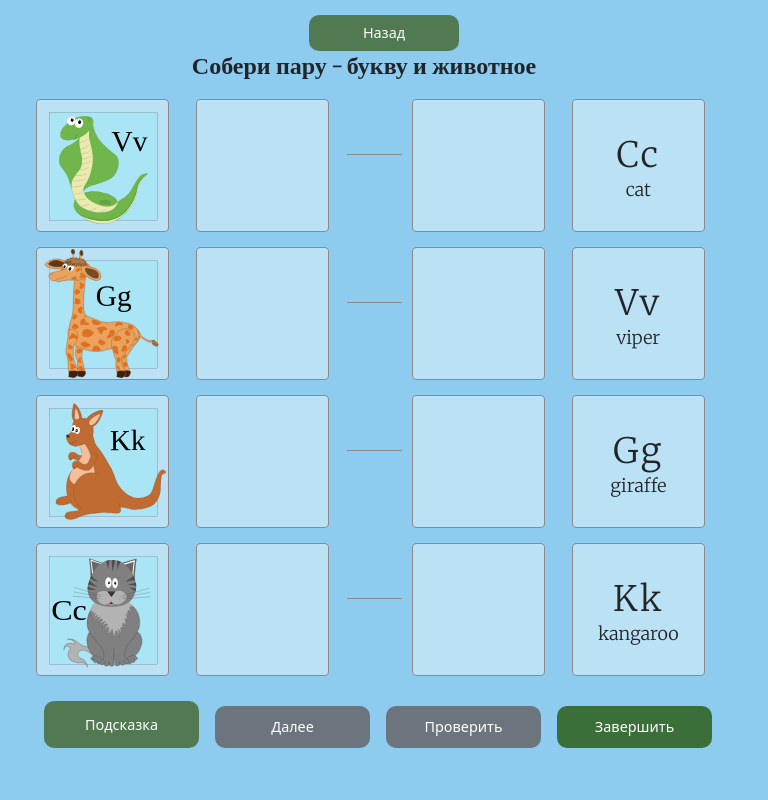
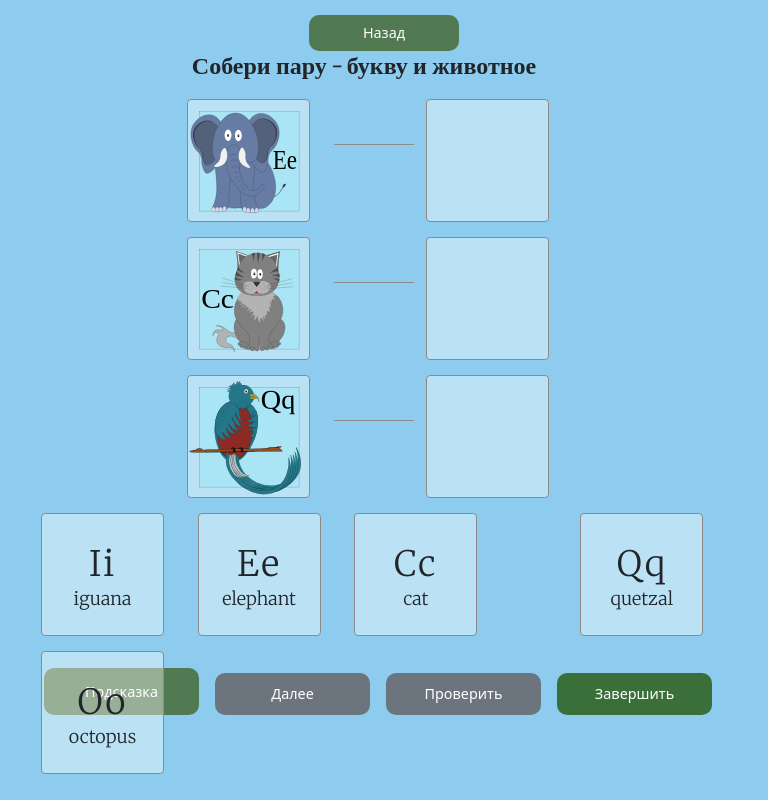
Before and after one commit to AnigalHub/DrawnSVGWithAnimation, a Vue app: page /collectCouple in a window 768 px wide. Built offline with nearby package versions, Linux system fonts and the light colour scheme; a web font is replaced by a local one.

Commit message:
изменена игра - метод dropON,newWords - теперь 3 пары и 5 букв - соединить

```diff
--- a/src/components/collectCouple.vue
+++ b/src/components/collectCouple.vue
@@ -3,43 +3,39 @@
         <router-link :to="{name: 'GameMenu'}" tag="button" class="back">Назад</router-link>
         <div id="content">
             <h1>Собери пару - букву и животное</h1>
-            <b-row v-for="(letter,index) in currentSvgs" :key="index" :id="index" >
+            <b-row v-for="(letter,index) in littleCurrentSvgs" :key="index"  :id="index" class="cardsGame">
                 <b-col>
-                    <div class="card" draggable @dragstart="startDrag($event,'currentSvgs', index)">
+                    <div class="card">
                         <div class="animal" >
                             <component :is="currentSvgs[index].svg"/>
                         </div>
                     </div>
                 </b-col>
-                <b-col>
-                    <div class="card" @dragover.prevent @dragenter.prevent @drop="onDrop($event, arraySvgs,index)">
-                        <div class="animal"v-if="arraySvgs[index]" >
-                            <component :is="arraySvgs[index].svg"/>
-                        </div>
-                    </div>
-                </b-col>
-                <b-col cols="1">
+
+                <b-col cols="3">
                     <hr size=3.5px>
                 </b-col>
                 <b-col>
-                    <div class="card" @dragover.prevent @dragenter.prevent @drop="onDrop($event,arrayWords,index)">
+                    <div class="card" @dragover.prevent @dragenter.prevent @drop="onDrop($event,arrayWords,index)" >
                         <div v-if="arrayWords[index]">
-                            <div class="letters"> {{arrayWords[index].letter}}</div>
+                            <div class="letters" v-if="arrayWords[index]"> {{arrayWords[index].letter}}</div>
                             <br>
                             <div class="name_animals">{{arrayWords[index].letters.join('')}}</div>
                         </div>
                     </div>
                 </b-col>
-                <b-col>
-                    <div class="card"  draggable @dragstart="startDrag($event,'lettersSvgs', index)">
+            </b-row>
+            <b-row class="words">
+                <b-col v-for="(letter,index) in lettersSvgs" :key="index" :id="index" class="letters_and_words">
+                    <div class="card"  draggable @dragstart="startDrag($event,'lettersSvgs',index)">
                         <div class="letters"> {{lettersSvgs[index].letter}}</div>
                         <br>
                         <div class="name_animals">{{lettersSvgs[index].letters.join('')}}</div>
                     </div>
                 </b-col>
             </b-row>
-            <b-modal ref="modalError">
-                <p>Ошибка!</p>
+            <b-modal ref="modalCheck">
+                <p>{{answerGame}}</p>
             </b-modal>
             <b-modal ref="modalEnd">
                 <p>Игра завершена!</p>
@@ -48,10 +44,10 @@
             </b-modal>
             <b-modal ref="modalHelp">
                 <p><u>Животные:</u></p>
-                <b-row v-for="(letter,index) in currentSvgs" :key="index">
+                <b-row v-for="(letter,index) in littleCurrentSvgs" :key="index">
                     <b-col>
                         <div class="card">
-                            <component :is="currentSvgs[index].svg"/>
+                            <component :is="littleCurrentSvgs[index].svg"/>
                         </div>
                     </b-col>
                 </b-row>
@@ -59,7 +55,7 @@
             <div class="buttonGame">
                 <b-button class="help" @click="showNameAnimal()">Подсказка</b-button>
                 <b-button @click="newWords()">Далее</b-button>
-                <b-button>Проверить</b-button>
+                <b-button @click="checkArrays">Проверить</b-button>
                 <b-button @click="showModal()">Завершить</b-button>
             </div>
         </div>
@@ -77,11 +73,12 @@
         name: "collectCouple",
         data(){
             return {
-                svgsAmount: 4,
+                svgsAmount: 5,
                 currentSvgs: [],
+                littleCurrentSvgs: [],
                 lettersSvgs:[],
                 arrayWords: [],
-                arraySvgs:[],
+                answerGame:'',
             }
         },
         methods:{
@@ -91,7 +88,6 @@
                 const animalCard = JSON.stringify({ nameOfArray, index})
                 evt.dataTransfer.setData('animalCard',animalCard)
                 console.log("drag", animalCard)
-
             },
             onDrop(evt,list,id){
                 console.log(evt)
@@ -101,11 +97,23 @@
                 let itemFromSource = this[parsedData.nameOfArray]
                 console.log("массив",itemFromSource)
                 list.splice(id, 1, itemFromSource[parsedData.index])
-                console.log(list)
-                console.log(id)
-                console.log(list[id])
 
-                //itemFromSource.splice(parsedData.index, 1, undefined)
+
+                console.log('new',this.arrayWords)
+                console.log('new0',this.littleCurrentSvgs)
+               itemFromSource.splice(parsedData.index, 1)
+            },
+            checkArrays:function(){
+                for(let i =0; i < this.littleCurrentSvgs.length; i++){
+                    if(this.littleCurrentSvgs[i] != this.arrayWords[i]){
+                        console.log('неверно')
+                        this.answerGame = 'неверно'
+                        break
+                    }
+                    console.log('верно')
+                    this.answerGame = 'верно'
+                }
+                this.$refs['modalCheck'].show()
             },
             showModal(){
                 this.$refs['modalEnd'].show()
@@ -113,21 +121,26 @@
             showNameAnimal(){
                 this.$refs['modalHelp'].show()
             },
-            newWords:function () {
-                this.currentSvgs = []
-                for(let i = 0; i < this.svgsAmount; i++){
+            showNewSvgs:function(arraySvg,currentSvg){
+                for(let i = 0; i < arraySvg; i++){
                     let isDuplicate = false
                     do{
                         let svgCollect = this.getRandomSvg()
-                        isDuplicate = !this.currentSvgs.includes(svgCollect);
+                        isDuplicate = !currentSvg.includes(svgCollect);
                         if(isDuplicate){
-                            this.currentSvgs.push(svgCollect)
+                            currentSvg.push(svgCollect)
                         }
                     } while (!isDuplicate)
                 }
-                this.lettersSvgs = this.currentSvgs.map(i=>[Math.random(), i]).sort().map(i=>i[1])
-                this.arrayWords = new Array(this.lettersSvgs.length)
-                this.arraySvgs = new Array(this.lettersSvgs.length)
+            },
+            newWords:function () {
+               this.currentSvgs = []
+               this.showNewSvgs(this.svgsAmount,this.currentSvgs)
+               this.littleCurrentSvgs = this.currentSvgs.slice(0,3)
+
+               this.lettersSvgs = this.currentSvgs.map(i=>[Math.random(), i]).sort().map(i=>i[1])
+               console.log(this.lettersSvgs)
+               this.arrayWords = new Array(this.littleCurrentSvgs.length)
             }
         },
         created() {
@@ -142,15 +155,18 @@
         border: 1.5px solid #bfbaba;
     }
     .row{
-        width: 60%;
+        width: 70%;
         margin: 0 auto;
+    }
+    .cardsGame {
+        width: 40%;
     }
     .help{margin-top: -5px !important;}
     svg {
         display: block;
         width: 100%;
     }
-    .card,svg{height: 145px;}
+    .card,svg,.words{height: 145px;}
     .card{
         border: 1.5px solid #8e8a8a;
         display: flex;
@@ -163,8 +179,9 @@
         width: 145px;
         background: rgba(255, 255, 255, 0.4);
     }
-   .col-1{
+   .col-3{
         width: 100px !important;
+        margin-left: -70px;
         padding: 0 !important;
         hr{
             background-color: #8e8a8a !important;
@@ -181,19 +198,20 @@
        margin-top: -28px;
        font-size:20px;
    }
+   .letters,.name_animals{
+      text-align: center;
+   }
 
    @media screen and (min-width: 500px) and (max-width: 768px) {
        .row{width: 100%;}
-       .col{padding: 0 !important;}
-       .col-1{
-           width: 55px !important;
-           hr{
-               margin-top: 65%;
-               margin-left: -18%;
-           }
+       .cardsGame {width: 77%;}
+       .col-3{
+           width: 80px !important;
+           margin-left: 0;
        }
-       .card{width: 100px;}
-       .card,svg{height: 100px;}
+       .letters_and_words:nth-child(4){margin-left: 10%;}
+       .card{width: 110px;}
+       .card,svg{height: 110px;}
        .letters{font-size:25px;}
        .name_animals{
            margin-top: -25px;
@@ -202,12 +220,13 @@
    }
    @media screen and (min-width: 768px) and (max-width: 992px) {
        .row{width: 100%;}
-       .col-1{
-           width: 55px !important;
-           hr{margin-top: 90%;}
+       .cardsGame {width: 60%;}
+       .col-3{margin-left: -20px;}
+       .card{width: 123px;}
+       .letters_and_words{
+           padding: 0 5px;
        }
-       .card{width: 133px;}
-       .card,svg{height: 133px;}
+       .card,svg{height: 123px;}
        .letters{font-size:35px;}
        .name_animals{
            margin-top: -30px;
@@ -215,7 +234,9 @@
        }
    }
    @media screen and (min-width: 992px) and (max-width: 1200px) {
-       .row{width: 85%;}
+       .row{width: 95%;}
+       .cardsGame {width: 50%;}
+       .col-3{margin-left: -20px;}
        .letters{font-size:35px;}
        .name_animals{
            margin-top: -30px;
@@ -223,8 +244,12 @@
        }
    }
    @media screen and (min-width: 1200px) and (max-width: 1400px) {
-       .row{width: 70%;}
        .letters{font-size:35px;}
+       .row{width: 80%;}
+       .cardsGame {width: 40%;}
+       .col-3{
+           margin-left: -20px;
+       }
        .name_animals{
            margin-top: -30px;
            font-size:18px;
```
